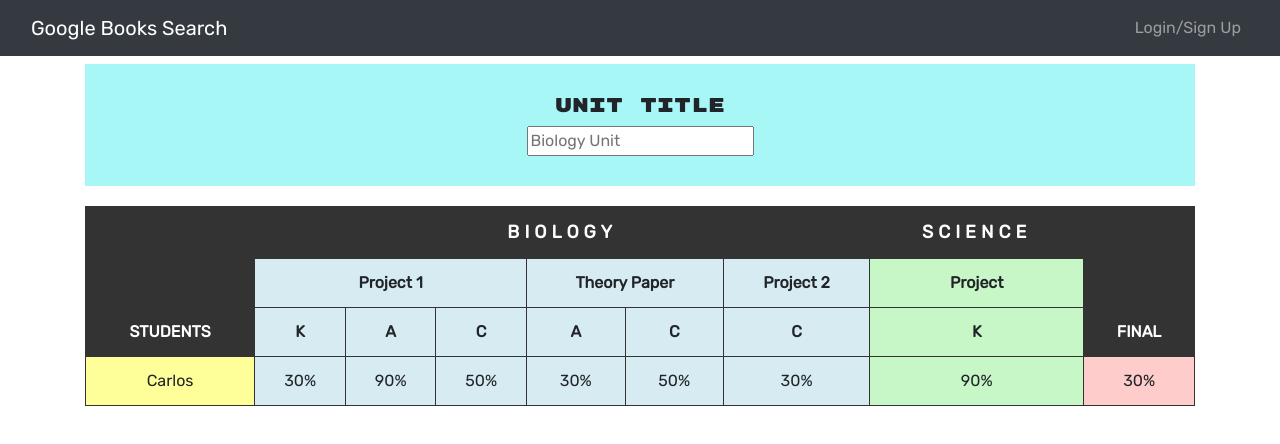
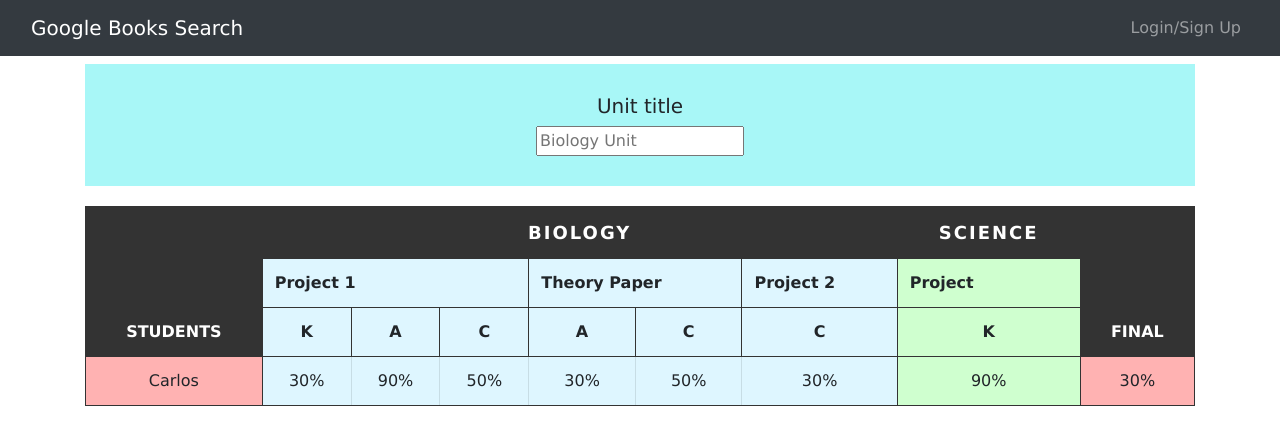
Before and after one commit to csabbah/mern-teaching-assistant-marks, a React (Create React App) app in the folder client/: page /marks in a window 1280 px wide. Shown: the top 444 px of the page. Built offline with nearby package versions, Linux system fonts and the light colour scheme.

Commit message:
Table now generates dynamically after all data is filled in. Additionally, made some minor updates

```diff
--- a/client/src/index.css
+++ b/client/src/index.css
@@ -1,5 +1,5 @@
 body {
-  font-family: "Rubik", sans-serif;
+  font-family: Verdana, Geneva, Tahoma, sans-serif;
 }
 
 h1,
@@ -8,16 +8,7 @@ h3,
 h4,
 h5,
 h6 {
-  font-family: "Rubik Mono One", sans-serif;
-}
-
-.small {
-  font-weight: 300;
-  font-style: italic;
-}
-
-#link {
-  font-size: 22px;
+  font-family: Verdana, Geneva, Tahoma, sans-serif;
 }
 
 .add-unit-title {
@@ -122,3 +113,20 @@ h6 {
 .main-table {
   overflow: scroll;
 }
+
+tr:hover {
+  background-color: rgba(0, 0, 0, 0.15);
+}
+
+.table-unit-title {
+  margin: 0;
+  font-size: 18px;
+  letter-spacing: 2px;
+  text-transform: uppercase;
+  color: #ffffff;
+}
+
+.table-unit-title-th {
+  background-color: #333;
+  text-align: center;
+}
--- a/client/src/pages/Marks.js
+++ b/client/src/pages/Marks.js
@@ -9,17 +9,37 @@ const Marks = () => {
   // TODO Add the ability to edit/delete the data after it's been posted to DB
 
   const [unitTitle, setUnitTitle] = useState("");
-  const colors = [
-    "rgba(255,255,255,0.5)", // white
-    "rgba(173,216,230,0.5)", // Light Blue
-    "rgba(255,192,203,0.5)", // Light Pink
-    "rgba(255,215,0,0.5)", // Gold
-    "rgba(255,165,0,0.5)", // Orange
-    "rgba(144,238,144,0.5)", // Light Green
-  ];
 
-  const [unitThemeColor, setUnitThemeColor] = useState(colors[0]);
+  let tableProperties = {
+    border: "1px solid #333",
+    final: {
+      top: "rgba(255, 255, 0, 0.3)",
+      passing: "rgba(255, 255, 255, 0.3)",
+      failing: "rgba(255, 0, 0, 0.3)",
+    },
+    brightnessRange: "100",
+    colors: [
+      "rgba(280,280,280,0.5)", // white
+      "rgba(190,237,255,0.5)", // Light Blue
+      "rgba(280,214,225,0.5)", // Light Pink
+      "rgba(280,237,25,0.5)", // Gold
+      "rgba(280,181,25,0.5)", // Orange
+      "rgba(159,262,159,0.5)", // Light Green
+    ],
+  };
+
+  const [unitThemeColor, setUnitThemeColor] = useState(
+    tableProperties.colors[0]
+  );
   const [units, setUnits] = useState([]);
+
+  const [studentData, setStudentData] = useState({
+    unit: "",
+    project: "",
+    criteria: "",
+    name: "",
+    grades: [],
+  });
 
   const [singleCriteria, setSingleCriteria] = useState({
     label: "",
@@ -47,14 +67,167 @@ const Marks = () => {
 
   const [displayErr, setDisplayErr] = useState({ reveal: false, msg: "" });
 
+  const renderStudentData = () => {
+    const criteriaLabels = [];
+
+    // iterate over all units
+    for (let i = 0; i < units.length; i++) {
+      const singleUnit = units[i];
+
+      // iterate over all the projects in the units
+      for (let j = 0; j < singleUnit.projects.length; j++) {
+        const project = singleUnit.projects[j];
+
+        // iterate over all the criterias in the project
+        for (let k = 0; k < project.criterias.length; k++) {
+          const criteria = project.criterias[k];
+
+          criteriaLabels.push(
+            <td
+              className={`${criteria.percentage}-${criteria.label}-${criteria.letter}`}
+              style={{
+                backgroundColor: singleUnit.themeColor,
+                border: tableProperties.border,
+                borderLeftWidth: "1px",
+                borderLeftColor: "rgba(0,0,0,1)",
+                borderRightColor: "rgba(0,0,0,1)",
+              }}
+              contentEditable
+              onInput={(e) => {
+                // console.log(studentData)
+              }}
+              // TODO - Here's how we can extract the data per cell
+              // TODO - ALL THE CELLS GENERATED HERE COVER THE GRADES
+              onBlur={(e) => {
+                console.log(project.title, criteria, e.target.textContent);
+              }}
+            ></td>
+          );
+        }
+      }
+    }
+
+    return criteriaLabels;
+  };
+
+  const renderCriteriaLabels = () => {
+    const criteriaLabels = [];
+
+    // iterate over all units
+    for (let i = 0; i < units.length; i++) {
+      const singleUnit = units[i];
+
+      // iterate over all the projects in the units
+      for (let j = 0; j < singleUnit.projects.length; j++) {
+        const project = singleUnit.projects[j];
+
+        // iterate over all the criterias in the project
+        for (let k = 0; k < project.criterias.length; k++) {
+          const criteria = project.criterias[k];
+
+          criteriaLabels.push(
+            <th
+              style={{
+                backgroundColor: singleUnit.themeColor,
+                border: tableProperties.border,
+              }}
+            >
+              ({criteria.letter})
+            </th>
+          );
+        }
+      }
+    }
+
+    return criteriaLabels;
+  };
+
+  const renderProjects = () => {
+    const projects = [];
+    for (let i = 0; i < units.length; i++) {
+      for (let j = 0; j < units[i].projects.length; j++) {
+        const criterias = units[i].projects[j];
+        projects.push(
+          <th
+            colSpan={criterias.criterias.length}
+            style={{
+              backgroundColor: units[i].themeColor,
+              border: tableProperties.border,
+            }}
+          >
+            {criterias.title}
+          </th>
+        );
+      }
+    }
+    return projects;
+  };
+
+  const renderUnits = () => {
+    const allUnits = [];
+
+    for (let i = 0; i < units.length; i++) {
+      let lengthOfCriterias = 0;
+      for (let j = 0; j < units[i].projects.length; j++) {
+        lengthOfCriterias += units[i].projects[j].criterias.length;
+      }
+      allUnits.push(
+        <th
+          key={units[i].title}
+          className="table-unit-title-th"
+          colSpan={lengthOfCriterias}
+          style={{
+            border: tableProperties.border,
+          }}
+        >
+          <p className="table-unit-title">{units[i].title}</p>
+        </th>
+      );
+    }
+
+    return allUnits;
+  };
+
+  const renderData = () => {
+    return (
+      <tr style={{ margin: 0, textAlign: "center" }}>
+        <td
+          className="firstName"
+          onBlur={(e) => {
+            // TODO - Here's how we can extract the data per cell
+            // TODO - THIS CELL EXTRACTS THE STUDENTS NAME
+            setStudentData({
+              ...studentData,
+              name: e.target.textContent,
+            });
+            // console.log(e.target.textContent);
+            // console.log(e.target.className);
+          }}
+          style={{
+            // backgroundColor: tableProperties.final.failing,
+            border: tableProperties.border,
+          }}
+          contentEditable
+        ></td>
+        {renderStudentData()}
+        {/* // TODO - THIS CALCULATES THE STUDENTS AVERAGE */}
+        <td
+          style={{
+            border: tableProperties.border,
+            // backgroundColor: tableProperties.final.failing,
+          }}
+        >
+          30
+        </td>
+      </tr>
+    );
+  };
   useEffect(() => {
     if (singleProject.criterias.length > 0) {
       setProjects((prevProjects) => [...prevProjects, singleProject]);
       setSingleProject({ title: "", criterias: [] });
     }
   }, [singleProject]);
-
-  let tableProperties = { border: "1px solid #333" };
 
   return (
     <div className="container mt-2">
@@ -88,7 +261,6 @@ const Marks = () => {
             ></input>
           </section>
         )}
-        {console.log(allCriterias.length)}
         {/* ------------ ----------- ---------- // ? ADDING CRITERIA'S */}
         {singleProject.title && (
           <section className="add-criteria">
@@ -98,56 +270,33 @@ const Marks = () => {
                 <label style={{ margin: 0 }} htmlFor="Label">
                   Label
                 </label>
-                {/* <input
-                id="Label"
-                onChange={(e) => {
-                  setSingleCriteria({
-                    ...singleCriteria,
-                    label: e.target.value.trim(),
-                  });
-                }}
-                placeholder="Knowledge"
-                value={singleCriteria.label}
-              ></input> */}
                 <select
                   id="Label"
                   value={singleCriteria.label}
                   onChange={(e) => {
                     setSingleCriteria({
                       ...singleCriteria,
-                      label: e.target.value.trim(),
+                      label: e.target.value,
+                      letter:
+                        e.target.value == "Knowledge and Understanding"
+                          ? "K/U"
+                          : e.target.value == "Thinking and Inquiry"
+                          ? "T/I"
+                          : e.target.value[0],
                     });
                   }}
                   style={{ height: 30 }}
                 >
                   <option value="">Select criteria</option>
-                  <option value="Knowledge">Knowledge and Understanding</option>
-                  {/* K/U */}
-                  <option value="Communication">Communication</option>
+                  <option value="Knowledge and Understanding">
+                    Knowledge and Understanding
+                  </option>
                   <option value="Application">Application</option>
-                  {/* A */}
-                  <option value="Thinking">Thinking and Inquiry</option>
-                  {/* T/I */}
+                  <option value="Thinking and Inquiry">
+                    Thinking and Inquiry
+                  </option>
                 </select>
               </div>
-              {/* // TODO By default simply uses the first letter of each criteria */}
-              {/* <div style={{ display: "flex", flexDirection: "column" }}>
-                <label style={{ margin: 0 }} htmlFor="Letter">
-                  Letter
-                </label>
-                <input
-                  style={{ width: 50, height: 30 }}
-                  id="Letter"
-                  onChange={(e) => {
-                    setSingleCriteria({
-                      ...singleCriteria,
-                      letter: e.target.value,
-                    });
-                  }}
-                  placeholder="K"
-                  value={singleCriteria.letter}
-                ></input>
-              </div> */}
               <div style={{ display: "flex", flexDirection: "column" }}>
                 <label style={{ margin: 0 }} htmlFor="Weight">
                   Weight
@@ -249,7 +398,7 @@ const Marks = () => {
                 return (
                   <div
                     style={{
-                      backgroundColor: "rgba(0,0,0,0.15)",
+                      backgroundColor: "rgba(0,0,0,0.10)",
                     }}
                   >
                     <button>Edit</button>
@@ -286,7 +435,7 @@ const Marks = () => {
             >
               <p style={{ marginBottom: 5 }}>Choose unit theme color</p>
               <div className="color-btns-wrapper">
-                {colors.map((color, i) => {
+                {tableProperties.colors.map((color, i) => {
                   return (
                     <button
                       onClick={(e) => {
@@ -320,7 +469,7 @@ const Marks = () => {
                 ]);
                 setProjects([]);
                 setUnitTitle("");
-                setUnitThemeColor(colors[0]);
+                setUnitThemeColor(tableProperties.colors[0]);
               }}
             >
               Add Unit
@@ -362,64 +511,20 @@ const Marks = () => {
                 })}
             </div>
             <h5 style={{ marginTop: 30 }}>Generate Table</h5>
-            <button onClick={() => {}}>Generate Table</button>
+            <button>Generate Table</button>
           </section>
         )}
-        {/* ------------ ----------- ---------- // ? GENERATED TABLE */}
-        <div className="main-table">
-          {/* <input placeholder="Search Student"></input> */}
-          {/* // ? 'table' makes the table responsive */}
-          <table
-            class="table table-hover"
-            style={{ border: "1px solid rgba(0,0,0,0.2)" }}
-          >
+        {units.length >= 1 && (
+          <table class="table" style={{ border: "1px solid rgba(0,0,0,0.2)" }}>
             <thead>
               <tr>
-                {/* // TODO Render this for the student names*/}
-                <th
-                  style={{ backgroundColor: "#333", border: "1px solid #333" }}
-                ></th>
-                {/* // TODO ColsPan should equal length of projects */}
-                <th
-                  colSPan="6"
-                  style={{
-                    backgroundColor: "#333",
-                    border: tableProperties.border,
-                    textAlign: "center",
-                  }}
-                >
-                  <p
-                    style={{
-                      margin: 0,
-                      fontSize: 18,
-                      letterSpacing: 5,
-                      textTransform: "uppercase",
-                      color: "#FFFFFF",
-                    }}
-                  >
-                    Biology
-                  </p>
-                </th>
                 <th
                   style={{
                     backgroundColor: "#333",
                     border: tableProperties.border,
-                    textAlign: "center",
                   }}
-                >
-                  <p
-                    style={{
-                      margin: 0,
-                      fontSize: 18,
-                      letterSpacing: 5,
-                      textTransform: "uppercase",
-                      color: "#FFFFFF",
-                    }}
-                  >
-                    Science
-                  </p>
-                </th>
-                {/* // TODO The last column to render final marks */}
+                ></th>
+                {renderUnits()}
                 <th
                   style={{
                     backgroundColor: "#333",
@@ -427,15 +532,94 @@ const Marks = () => {
                   }}
                 ></th>
               </tr>
-              {/* // TODO ColsPan should equal the length of criterias */}
               <tr style={{ margin: 0, textAlign: "center" }}>
                 <th
-                  style={{ backgroundColor: "#333", border: "1px solid #333" }}
+                  style={{
+                    backgroundColor: "#333",
+                    border: tableProperties.border,
+                  }}
+                ></th>
+                {renderProjects()}
+                <th
+                  style={{
+                    backgroundColor: "#333",
+                    border: tableProperties.border,
+                  }}
+                ></th>
+              </tr>
+              <tr style={{ margin: 0, textAlign: "center" }}>
+                <th
+                  style={{
+                    backgroundColor: "#333",
+                    border: tableProperties.border,
+                    color: "#FFFFFF",
+                    textTransform: "uppercase",
+                  }}
+                >
+                  Students
+                </th>
+                {renderCriteriaLabels()}
+                <th
+                  style={{
+                    backgroundColor: "#333",
+                    border: tableProperties.border,
+                    color: "#FFFFFF",
+                    textTransform: "uppercase",
+                  }}
+                >
+                  Final
+                </th>
+              </tr>
+            </thead>
+            <tbody>{renderData()}</tbody>
+          </table>
+        )}
+        {/* ------------ ----------- ---------- // ? GENERATED TABLE */}
+        <div className="main-table">
+          <table class="table" style={{ border: "1px solid rgba(0,0,0,0.2)" }}>
+            <thead>
+              <tr>
+                <th
+                  style={{
+                    backgroundColor: "#333",
+                    border: tableProperties.border,
+                  }}
+                ></th>
+                <th
+                  className="table-unit-title-th"
+                  colSPan="6"
+                  style={{
+                    border: tableProperties.border,
+                  }}
+                >
+                  <p className="table-unit-title">Biology</p>
+                </th>
+                <th
+                  className="table-unit-title-th"
+                  style={{
+                    border: tableProperties.border,
+                  }}
+                >
+                  <p className="table-unit-title">Science</p>
+                </th>
+                <th
+                  style={{
+                    backgroundColor: "#333",
+                    border: tableProperties.border,
+                  }}
+                ></th>
+              </tr>
+              <tr>
+                <th
+                  style={{
+                    backgroundColor: "#333",
+                    border: tableProperties.border,
+                  }}
                 ></th>
                 <th
                   colsPan="3"
                   style={{
-                    backgroundColor: colors[1],
+                    backgroundColor: tableProperties.colors[1],
                     border: tableProperties.border,
                   }}
                 >
@@ -444,7 +628,7 @@ const Marks = () => {
                 <th
                   colsPan="2"
                   style={{
-                    backgroundColor: colors[1],
+                    backgroundColor: tableProperties.colors[1],
                     border: tableProperties.border,
                   }}
                 >
@@ -452,7 +636,7 @@ const Marks = () => {
                 </th>
                 <th
                   style={{
-                    backgroundColor: colors[1],
+                    backgroundColor: tableProperties.colors[1],
                     border: tableProperties.border,
                   }}
                 >
@@ -462,7 +646,7 @@ const Marks = () => {
                 <th
                   style={{
                     border: tableProperties.border,
-                    backgroundColor: colors[5],
+                    backgroundColor: tableProperties.colors[5],
                   }}
                 >
                   Project
@@ -487,7 +671,7 @@ const Marks = () => {
                 </th>
                 <th
                   style={{
-                    backgroundColor: colors[1],
+                    backgroundColor: tableProperties.colors[1],
                     border: tableProperties.border,
                   }}
                 >
@@ -495,7 +679,7 @@ const Marks = () => {
                 </th>
                 <th
                   style={{
-                    backgroundColor: colors[1],
+                    backgroundColor: tableProperties.colors[1],
                     border: tableProperties.border,
                   }}
                 >
@@ -503,7 +687,7 @@ const Marks = () => {
                 </th>
                 <th
                   style={{
-                    backgroundColor: colors[1],
+                    backgroundColor: tableProperties.colors[1],
                     border: tableProperties.border,
                   }}
                 >
@@ -512,7 +696,7 @@ const Marks = () => {
                 {/* // TODO On the last length, we render this borderLeft block */}
                 <th
                   style={{
-                    backgroundColor: colors[1],
+                    backgroundColor: tableProperties.colors[1],
                     border: tableProperties.border,
                   }}
                 >
@@ -520,7 +704,7 @@ const Marks = () => {
                 </th>
                 <th
                   style={{
-                    backgroundColor: colors[1],
+                    backgroundColor: tableProperties.colors[1],
                     border: tableProperties.border,
                   }}
                 >
@@ -528,7 +712,7 @@ const Marks = () => {
                 </th>
                 <th
                   style={{
-                    backgroundColor: colors[1],
+                    backgroundColor: tableProperties.colors[1],
                     border: tableProperties.border,
                   }}
                 >
@@ -536,7 +720,7 @@ const Marks = () => {
                 </th>
                 <th
                   style={{
-                    backgroundColor: colors[5],
+                    backgroundColor: tableProperties.colors[5],
                     border: tableProperties.border,
                   }}
                 >
@@ -558,7 +742,7 @@ const Marks = () => {
               <tr style={{ margin: 0, textAlign: "center" }}>
                 <td
                   style={{
-                    backgroundColor: "rgba(255, 255,0,0.4)",
+                    backgroundColor: tableProperties.final.failing,
                     border: tableProperties.border,
                   }}
                 >
@@ -566,56 +750,79 @@ const Marks = () => {
                 </td>
                 <td
                   style={{
-                    backgroundColor: colors[1],
+                    backgroundColor: tableProperties.colors[1],
                     border: tableProperties.border,
+                    borderLeftWidth: "1px",
+                    borderRightWidth: "1px",
+                    borderRightColor: "rgba(0,0,0,0.10)",
+                    borderLeftColor: "rgba(0,0,0,0.10)",
                   }}
                 >
                   30%
                 </td>
                 <td
                   style={{
-                    backgroundColor: colors[1],
+                    backgroundColor: tableProperties.colors[1],
                     border: tableProperties.border,
+                    borderLeftWidth: "1px",
+                    borderRightWidth: "1px",
+                    borderRightColor: "rgba(0,0,0,0.10)",
+                    borderLeftColor: "rgba(0,0,0,0.10)",
                   }}
                 >
                   90%
                 </td>
                 <td
                   style={{
-                    backgroundColor: colors[1],
+                    backgroundColor: tableProperties.colors[1],
                     border: tableProperties.border,
+                    borderLeftWidth: "1px",
+                    borderRightWidth: "1px",
+                    borderRightColor: "rgba(0,0,0,0.10)",
+                    borderLeftColor: "rgba(0,0,0,0.10)",
                   }}
                 >
                   50%
                 </td>
                 <td
                   style={{
-                    backgroundColor: colors[1],
+                    backgroundColor: tableProperties.colors[1],
                     border: tableProperties.border,
+                    borderLeftWidth: "1px",
+                    borderRightWidth: "1px",
+                    borderRightColor: "rgba(0,0,0,0.10)",
+                    borderLeftColor: "rgba(0,0,0,0.10)",
                   }}
                 >
                   30%
                 </td>
                 <td
                   style={{
-                    backgroundColor: colors[1],
+                    backgroundColor: tableProperties.colors[1],
                     border: tableProperties.border,
+                    borderLeftWidth: "1px",
+                    borderRightWidth: "1px",
+                    borderRightColor: "rgba(0,0,0,0.10)",
+                    borderLeftColor: "rgba(0,0,0,0.10)",
                   }}
                 >
                   50%
                 </td>
                 <td
                   style={{
-                    backgroundColor: colors[1],
+                    backgroundColor: tableProperties.colors[1],
                     border: tableProperties.border,
+                    borderLeftWidth: "0",
+                    borderRightWidth: "0",
                   }}
                 >
                   30%
                 </td>
                 <td
                   style={{
-                    backgroundColor: colors[5],
+                    backgroundColor: tableProperties.colors[5],
                     border: tableProperties.border,
+                    borderRightWidth: "0",
                   }}
                 >
                   90%
@@ -624,7 +831,7 @@ const Marks = () => {
                 <td
                   style={{
                     border: tableProperties.border,
-                    backgroundColor: "rgba(255,0,0,0.2)",
+                    backgroundColor: tableProperties.final.failing,
                   }}
                 >
                   30%
```
